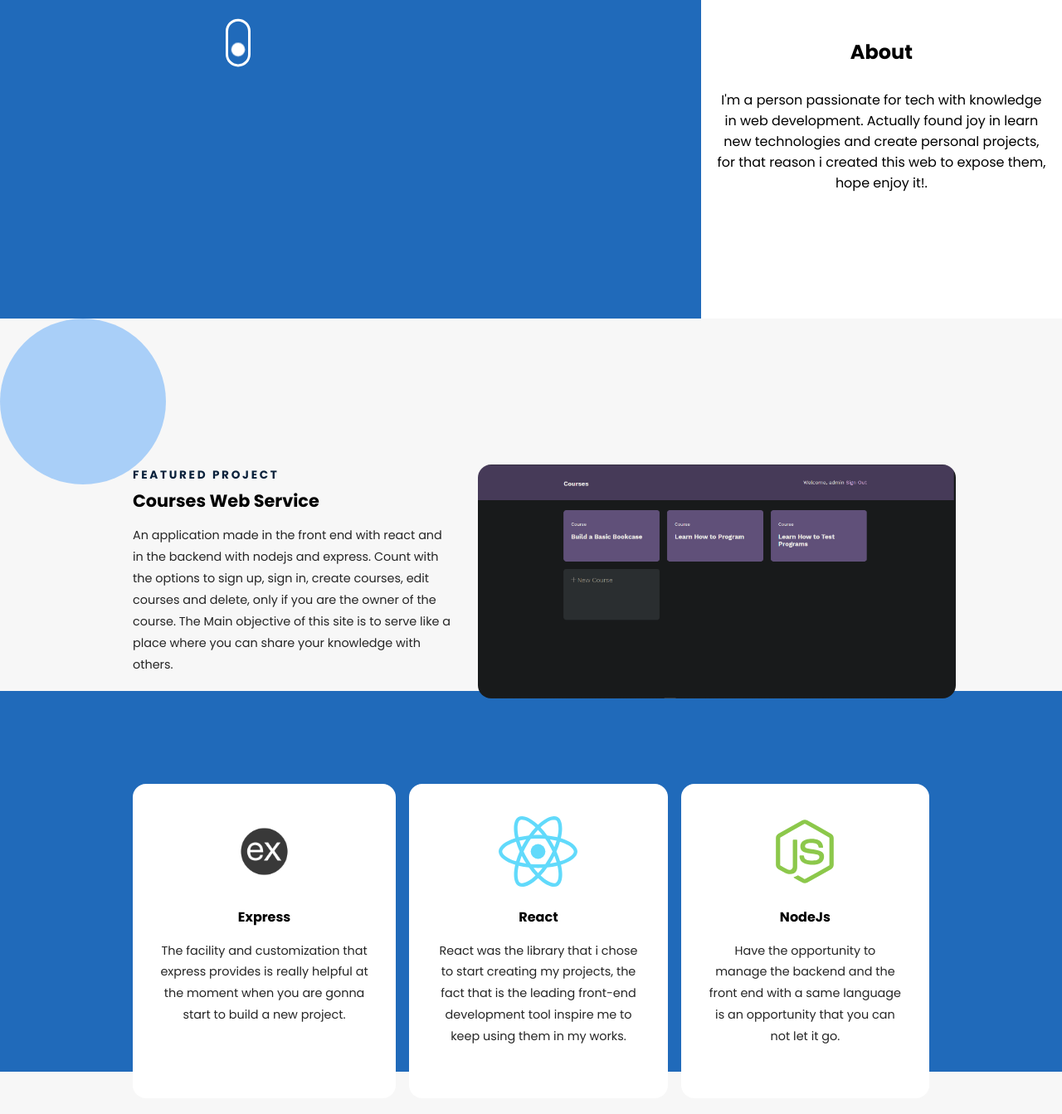
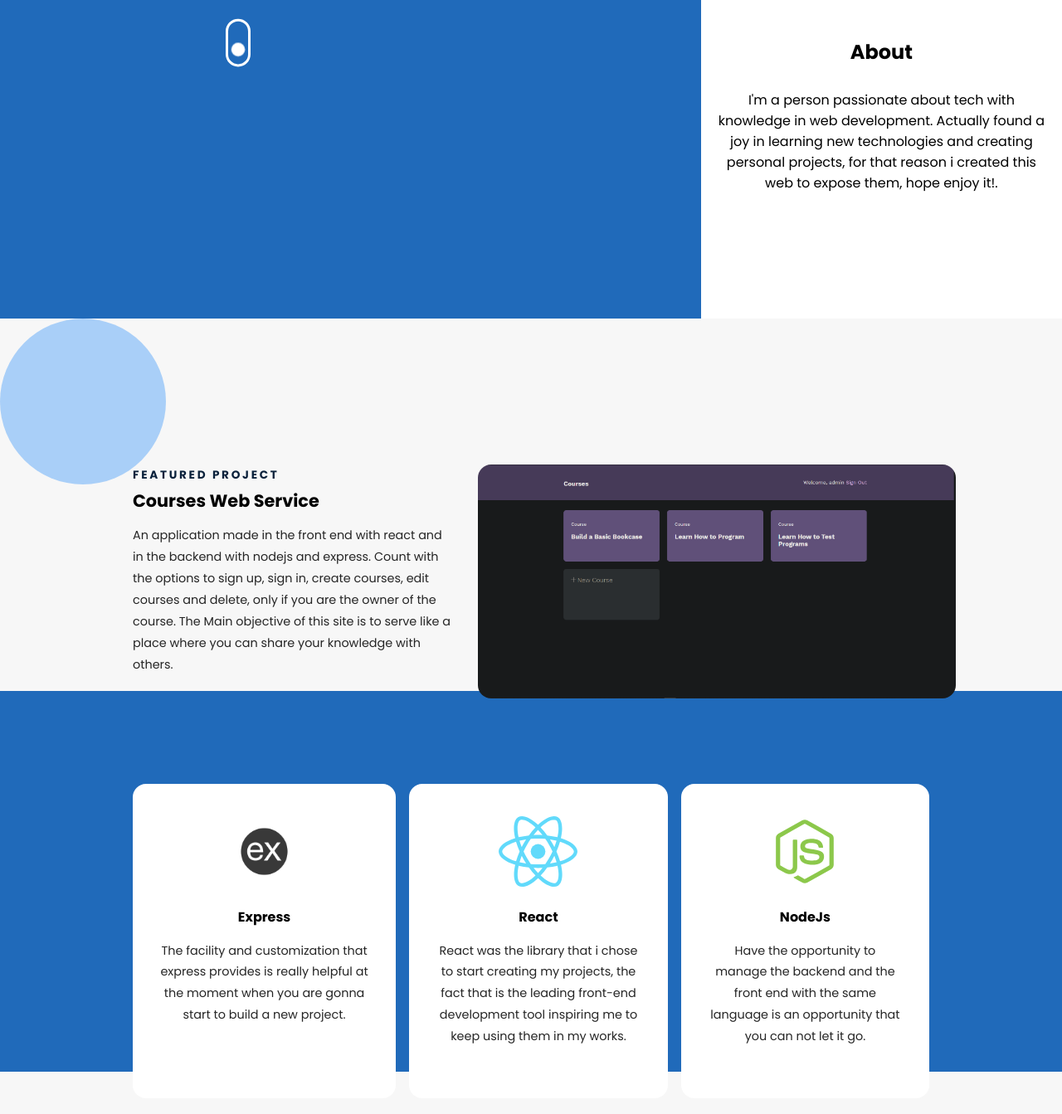
Before and after one commit to CompeanR/Portfolio, a plain HTML site: page index.html in a window 1280 px wide. Shown: the part 425-1768 px from the top of the page at 83% size. Drawn offline with nearby package versions, Linux system fonts and the light colour scheme.

Commit message:
grammar corrections

```diff
--- a/index.html
+++ b/index.html
@@ -55,7 +55,7 @@
         <div class="about">
             <img src="images/profile.png" alt="profile" id='imagen'>
             <h2>About</h2>
-            <p>I'm a person passionate for tech with knowledge in web development. Actually found joy in learn new technologies and create personal projects, for that reason i created this web to expose them, hope enjoy it!.</p>
+            <p>I'm a person passionate about tech with knowledge in web development. Actually found a joy in learning new technologies and creating personal projects, for that reason i created this web to expose them, hope enjoy it!.</p>
         </div>
     </div>
 
@@ -87,14 +87,14 @@
                         <img src="images/react.svg" alt="react">
                     </div>
                     <p class="skill-title">React</p>
-                    <p class="featured-desc skill-desc">React was the library that i chose to start creating my projects, the fact that is the leading front-end development tool inspire me to keep using them in my works.</p>
+                    <p class="featured-desc skill-desc">React was the library that i chose to start creating my projects, the fact that is the leading front-end development tool inspiring me to keep using them in my works.</p>
                 </li>
                 <li class="transition2">
                     <div class="icon-container three">
                         <img src="images/nodejs-icon.svg" alt="nodejs">
                     </div>
                     <p class="skill-title">NodeJs</p>
-                    <p class="featured-desc skill-desc">Have the opportunity to manage the backend and the front end with a same language is an opportunity that you can not let it go.</p>
+                    <p class="featured-desc skill-desc">Have the opportunity to manage the backend and the front end with the same language is an opportunity that you can not let it go.</p>
                 </li>
             </ul>
         </div>
```
